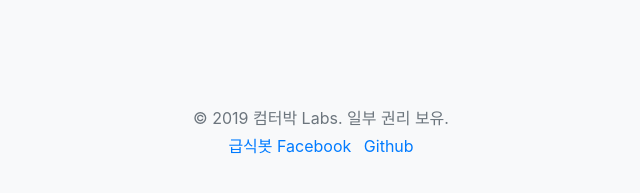
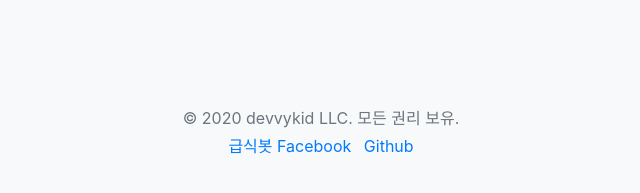
Before and after one commit to devvykid/mealworm5, a Flask app: page /support/bugreport in a window 1280 px wide. Shown: the part 276-469 px from the top of the page, without its empty margins (319-959 px from the left). Run offline with Flask 2, Linux system fonts and the light colour scheme; some libraries are stand-ins or nearby versions.

Commit message:
저작권 표시 77ㅓ억

```diff
--- a/app/templates/bad.html
+++ b/app/templates/bad.html
@@ -76,7 +76,7 @@
         </div>
 
         <footer class="my-5 pt-5 text-muted text-center text-small">
-            <p class="mb-1">&copy; 2019 컴터박 Labs. 일부 권리 보유.</p>
+            <p class="mb-1">&copy; 2020 devvykid LLC. 모든 권리 보유.</p>
             <ul class="list-inline">
                 <li class="list-inline-item"><a href="https://facebook.com/mealbot2019">급식봇 Facebook</a></li>
                 <li class="list-inline-item"><a href="https://github.com/computerpark/">Github</a></li>
--- a/app/templates/bugreport.html
+++ b/app/templates/bugreport.html
@@ -126,7 +126,7 @@
         </div>
 
         <footer class="my-5 pt-5 text-muted text-center text-small">
-            <p class="mb-1">&copy; 2019 컴터박 Labs. 일부 권리 보유.</p>
+            <p class="mb-1">&copy; 2020 devvykid LLC. 모든 권리 보유.</p>
             <ul class="list-inline">
                 <li class="list-inline-item"><a href="https://facebook.com/mealbot2019">급식봇 Facebook</a></li>
                 <li class="list-inline-item"><a href="https://github.com/computerpark/">Github</a></li>
--- a/app/templates/success.html
+++ b/app/templates/success.html
@@ -76,7 +76,7 @@
         </div>
 
         <footer class="my-5 pt-5 text-muted text-center text-small">
-            <p class="mb-1">&copy; 2019 컴터박 Labs. 일부 권리 보유.</p>
+            <p class="mb-1">&copy; 2020 devvykid LLC. 모든 권리 보유.</p>
             <ul class="list-inline">
                 <li class="list-inline-item"><a href="https://facebook.com/mealbot2019">급식봇 Facebook</a></li>
                 <li class="list-inline-item"><a href="https://github.com/computerpark/">Github</a></li>
```
